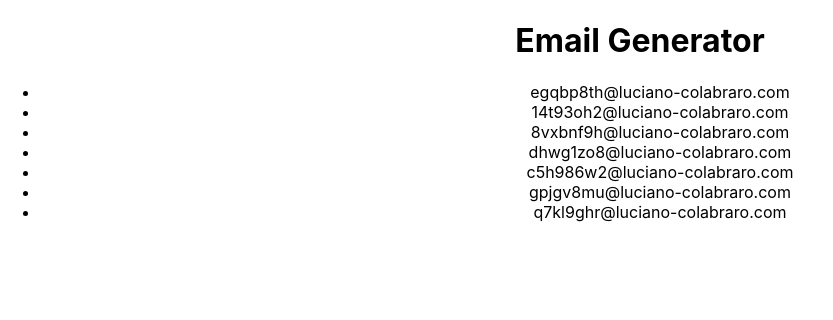
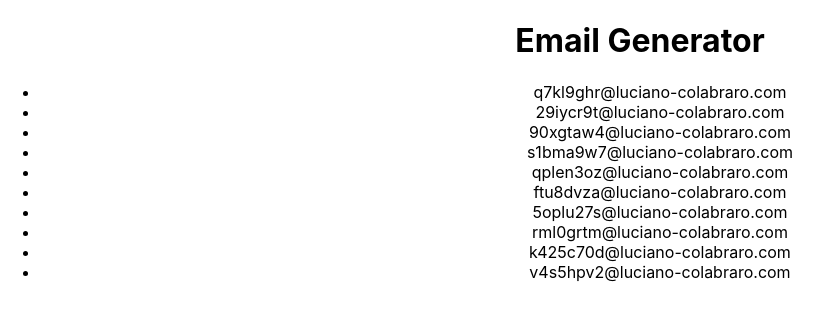
Before and after one commit to lucioxx89/Email_Generator, a React (Create React App) app: page / in a window 1280 px wide. Shown: the top 320 px of the page, without its empty margins (0-833 px from the left). Built offline with nearby package versions, Linux system fonts and the light colour scheme.

Commit message:
change email numbers

```diff
--- a/src/components/SuggestedEmailsList.js
+++ b/src/components/SuggestedEmailsList.js
@@ -14,7 +14,7 @@ function SuggestedEmailsList() {
 
   return (
     <ul>
-      {generateRandomWords(7).map((alias) => (
+      {generateRandomWords(10).map((alias) => (
         <SuggestedEmail alias={alias} domain={domain} />
       ))}
     </ul>
```
